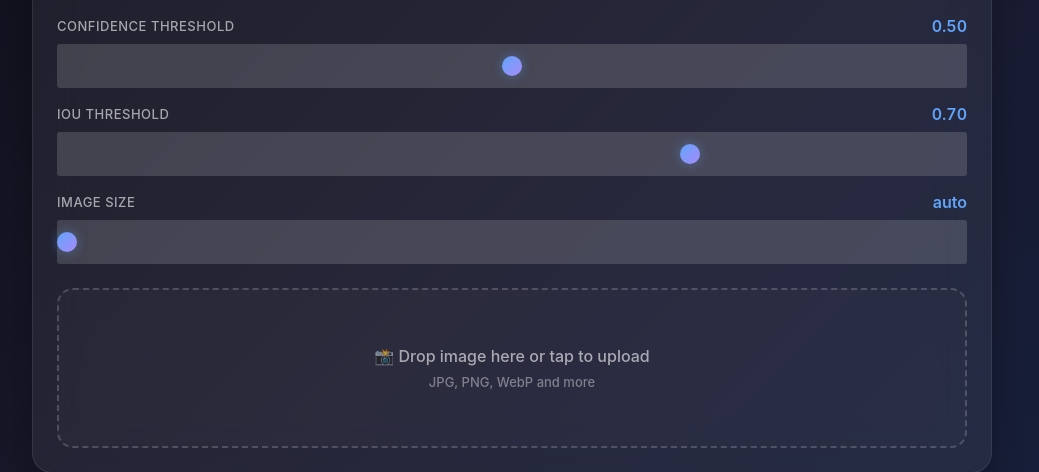
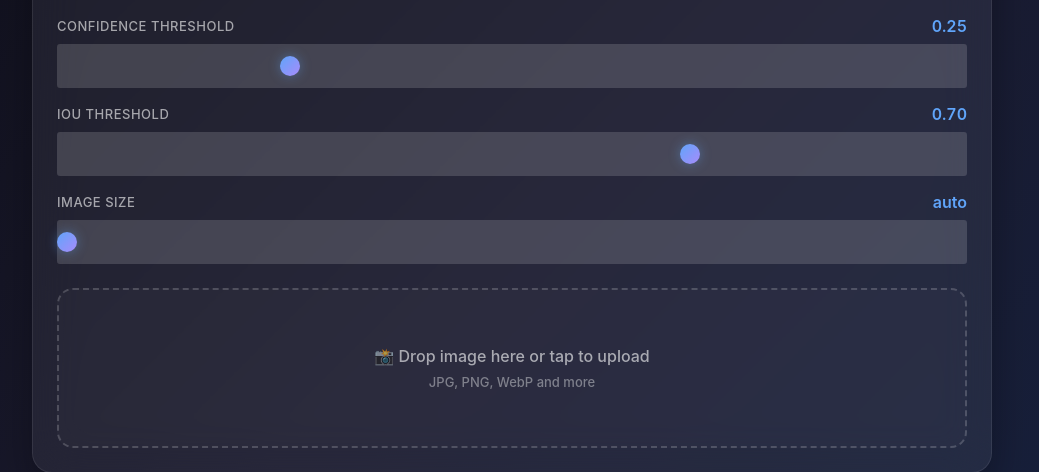
Before and after one commit to ghalehnoei/isogam-counting, a FastAPI app: page / in a window 1280 px wide. Shown: the part 162-634 px from the top of the page, without its empty margins (128-1167 px from the left). Run offline with FastAPI, Linux system fonts and the light colour scheme; data that the repository does not hold is empty.

Commit message:
Modern UI

```diff
--- a/templates/index.html
+++ b/templates/index.html
@@ -491,9 +491,9 @@
             <div class="control-item">
                 <div class="slider-value">
                     <label for="confSlider">Confidence threshold</label>
-                    <span class="val" id="confVal">0.50</span>
+                    <span class="val" id="confVal">0.25</span>
                 </div>
-                <input type="range" id="confSlider" min="0" max="100" value="50">
+                <input type="range" id="confSlider" min="0" max="100" value="25">
             </div>
 
             <div class="control-item">
```
